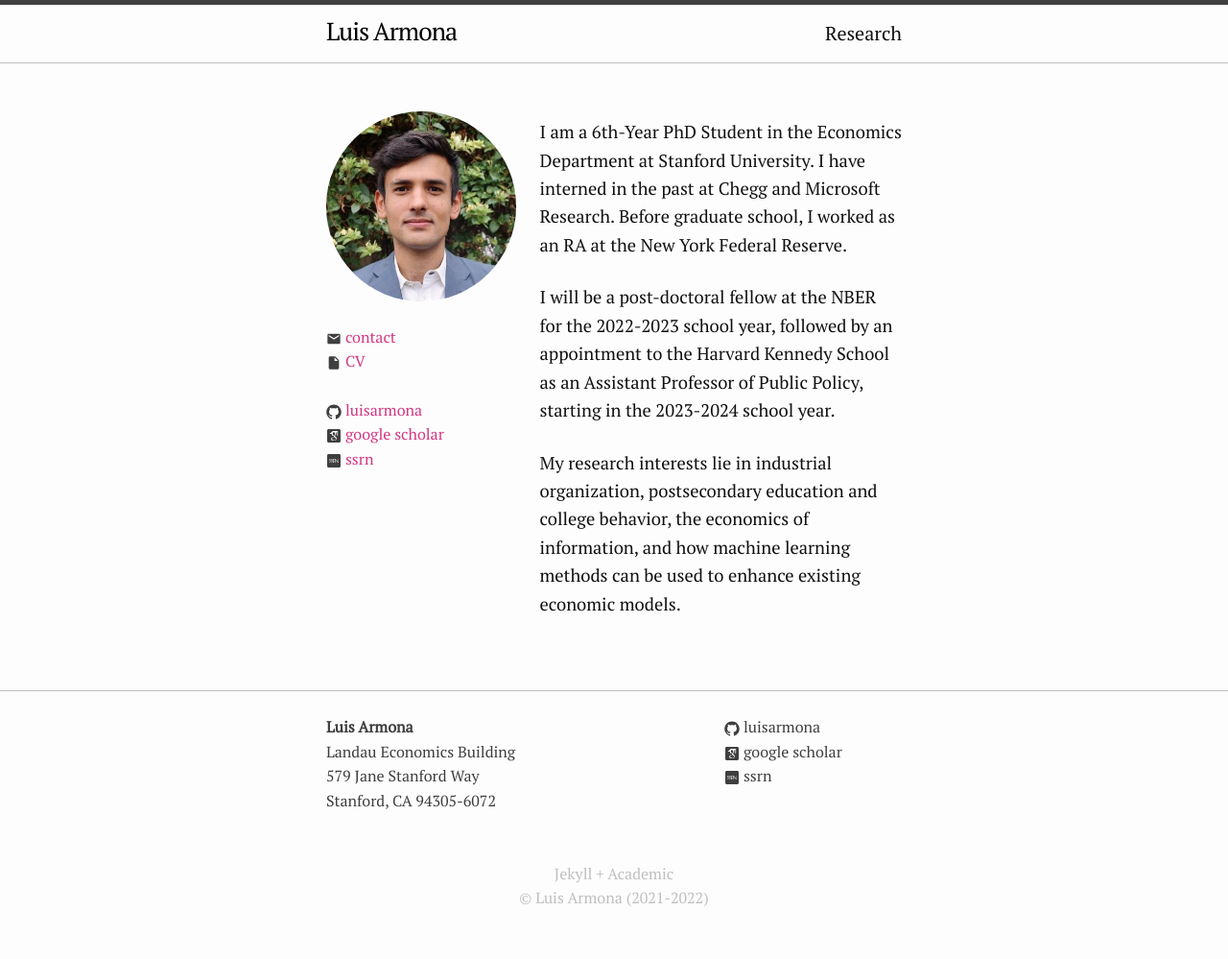
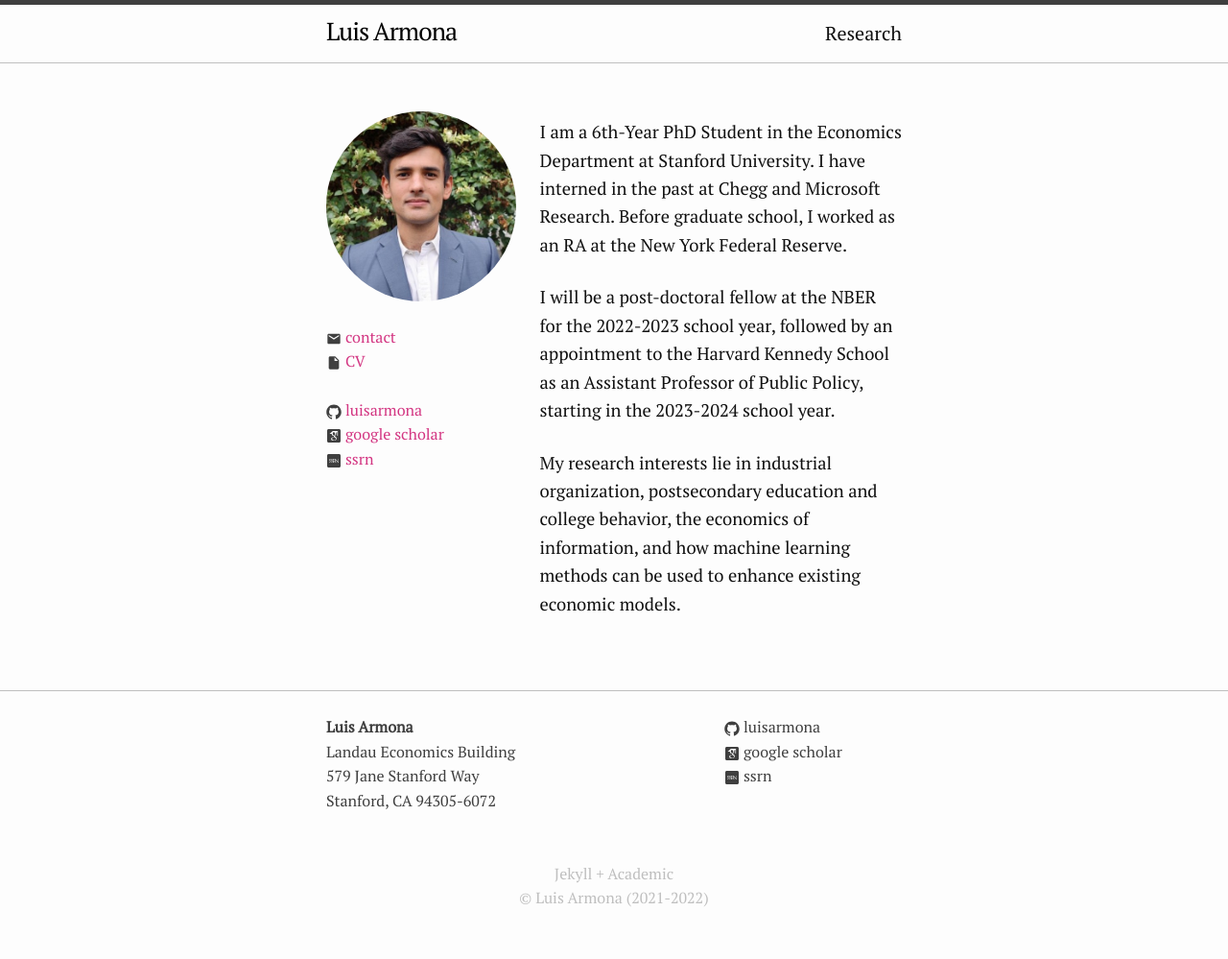
Before and after one commit to luisarmona/luisarmona.github.io, a Jekyll site: the page built from index.markdown, in a window 1280 px wide. Shown: the whole page at 96% size. Built offline with Jekyll 4.4.1, drawn with Linux system fonts in a browser that asks for light colours.

```diff
--- a/_layouts/about.html
+++ b/_layouts/about.html
@@ -5,7 +5,7 @@ layout: default
   <div class="about-col about-col-1">
 
     {% if site.github_username %}
-    <img style="border-radius: 50%;" src="images/luis_jmc_cropped.jpeg" alt="{{ site.author }}">
+    <img style="border-radius: 50%;" src="images/luis_jmc_semicropped.jpeg" alt="{{ site.author }}">
     {% endif %}
 
     <ul class="contact-list">
```
Also changed, not shown: images/luis_jmc_semicropped.jpeg (added).
